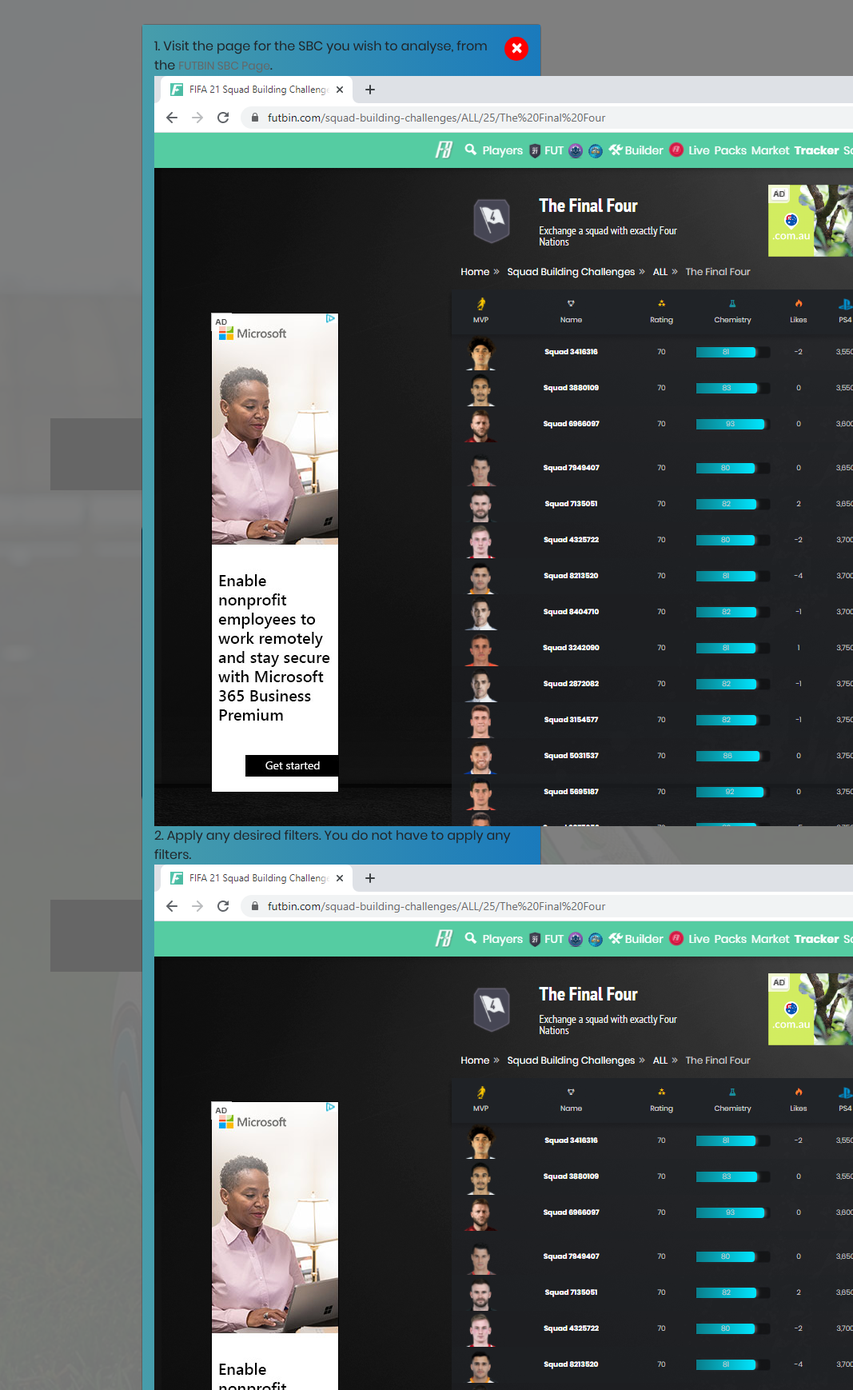
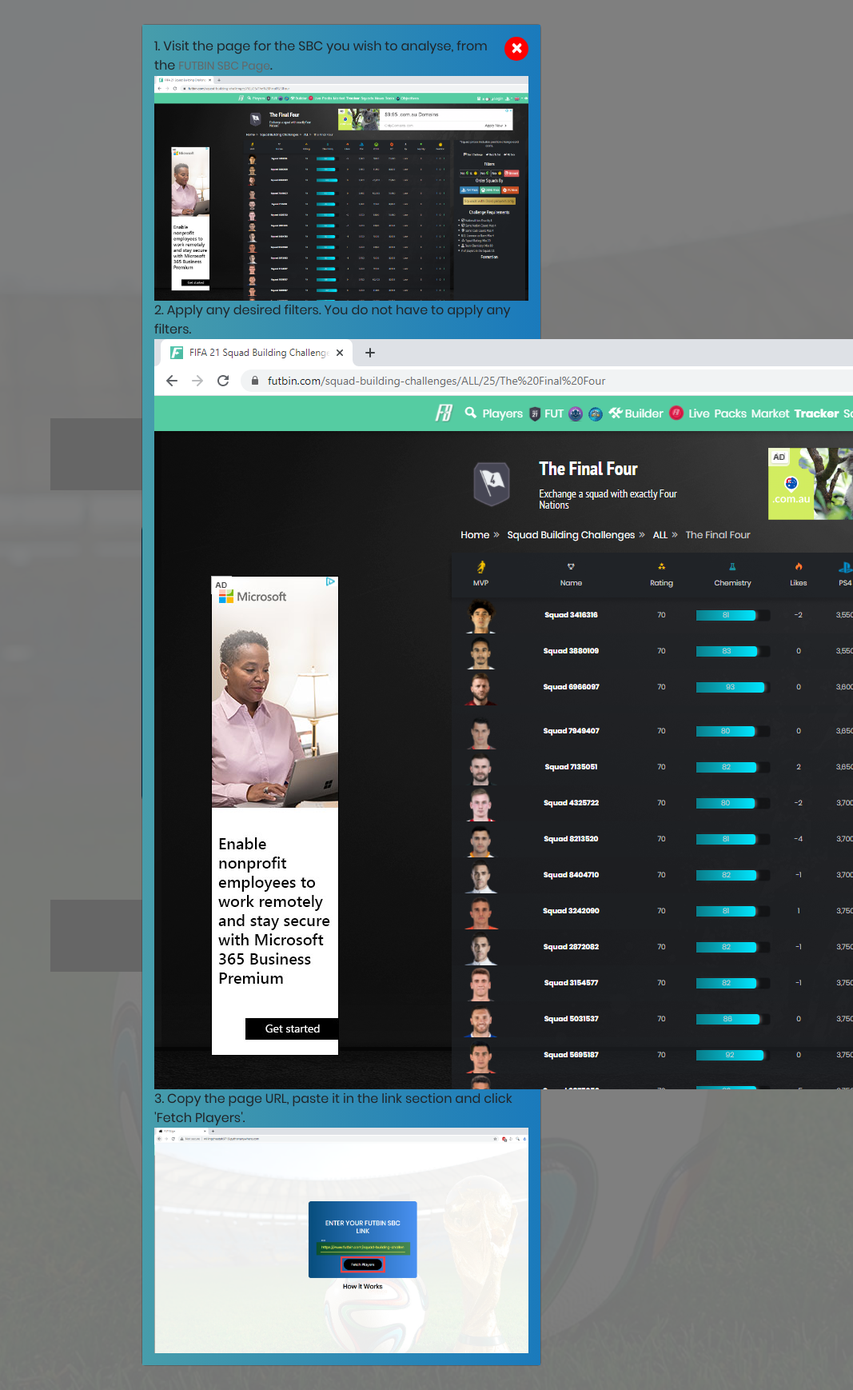
Before and after one commit to zlemura/futWizScrapper, a Flask app: page / in a window 1280 px wide, after a click on "How it Works". Shown: the whole page at 80% size, without its empty margins (213-1280 px from the left). Run offline with Flask 2, Linux system fonts and the light colour scheme; some libraries are stand-ins or nearby versions.

Commit message:
Update main.css
Added tutorial class to css

```diff
--- a/static/css/main.css
+++ b/static/css/main.css
@@ -863,6 +863,11 @@
     margin: 15px 0px;
 }
 
+.tutorial{
+  max-width: 100%;
+  max-height: 100%;
+}
+
 .howitwork a {
     font-size: 29px;
     font-weight: 800;
```
